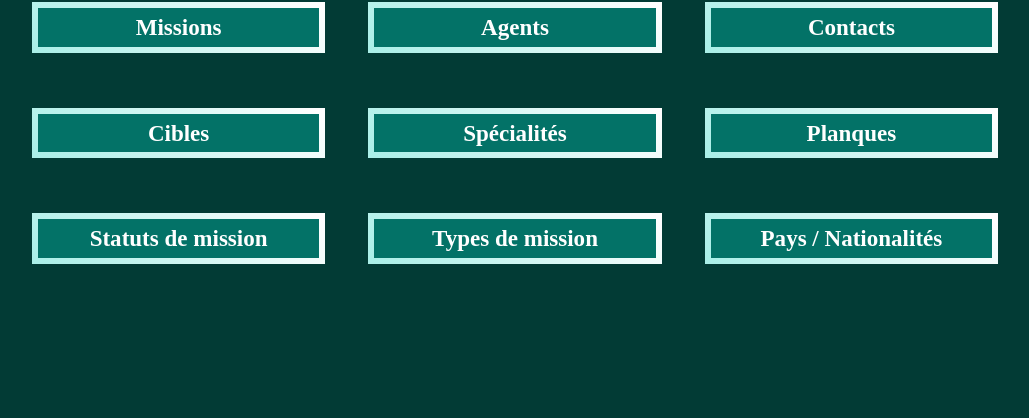
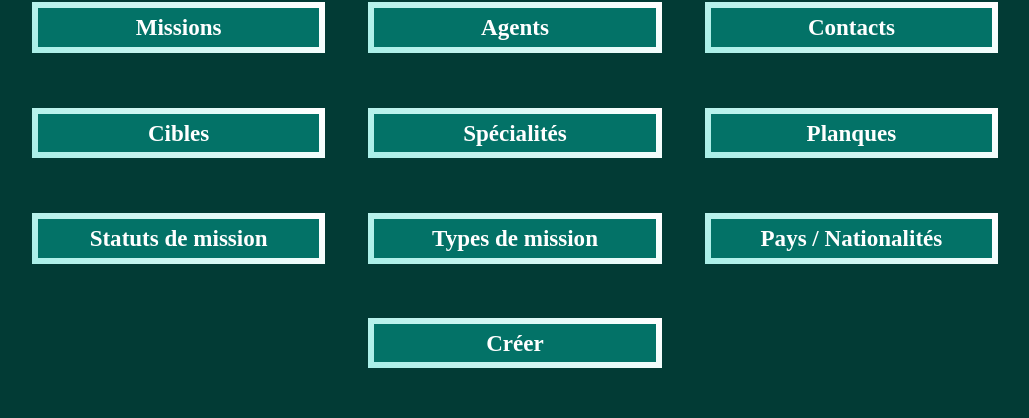
Before and after one commit to Faizh33/KGB-app, a PHP site: page /dashboardEdit.php in a window 1280 px wide. Shown: the part 281-699 px from the top of the page, without its empty margins (125-1154 px from the left). Run offline with PHP 8.4, Linux system fonts and the light colour scheme; the visitor is signed in with stand-in values (Sample User, id 1); some web fonts are replaced.

Commit message:
add class attributes

```diff
--- a/app/views/dashboardEdit.php
+++ b/app/views/dashboardEdit.php
@@ -27,22 +27,22 @@
         <table class="dashboardTable">
             <tr>
                 <td>
-                    <div class="dashboardButton">
-                        <a href="edit-table/editMissionTable.php" class="dashboardButtonLink">
+                    <div class="dashboardButton datasButton dashboardButtonEdit">
+                        <a href="edit-table/editMissionTable.php" class="dashboardButtonLink datasButtonLink">
                             Missions
                         </a>
                     </div>
                 </td>
                 <td>
-                    <div class="dashboardButton">
-                        <a href="edit-table/editAgentTable.php" class="dashboardButtonLink">
+                    <div class="dashboardButton datasButton dashboardButtonEdit">
+                        <a href="edit-table/editAgentTable.php" class="dashboardButtonLink datasButtonLink">
                             Agents
                         </a>
                     </div>
                 </td>
                 <td>
-                    <div class="dashboardButton">
-                        <a href="edit-table/editContactTable.php" class="dashboardButtonLink">
+                    <div class="dashboardButton datasButton dashboardButtonEdit">
+                        <a href="edit-table/editContactTable.php" class="dashboardButtonLink datasButtonLink">
                             Contacts
                         </a>
                     </div>
@@ -50,22 +50,22 @@
             </tr>
             <tr>
                 <td>
-                    <div class="dashboardButton">
-                        <a href="edit-table/editTargetTable.php" class="dashboardButtonLink">
+                    <div class="dashboardButton datasButton dashboardButtonEdit">
+                        <a href="edit-table/editTargetTable.php" class="dashboardButtonLink datasButtonLink">
                             Cibles
                         </a>
                     </div>
                 </td>
                 <td>
-                    <div class="dashboardButton">
-                        <a href="edit-table/editSpecialityTable.php" class="dashboardButtonLink">
+                    <div class="dashboardButton datasButton dashboardButtonEdit">
+                        <a href="edit-table/editSpecialityTable.php" class="dashboardButtonLink datasButtonLink">
                             Spécialités
                         </a>
                     </div>
                 </td>
                 <td>
-                    <div class="dashboardButton">
-                        <a href="edit-table/editSafeHouseTable.php" class="dashboardButtonLink">
+                    <div class="dashboardButton datasButton dashboardButtonEdit">
+                        <a href="edit-table/editSafeHouseTable.php" class="dashboardButtonLink datasButtonLink">
                             Planques
                         </a>
                     </div>
@@ -73,22 +73,22 @@
             </tr>
             <tr>
                 <td>
-                    <div class="dashboardButton">
-                        <a href="edit-table/editStatusTable.php" class="dashboardButtonLink">
+                    <div class="dashboardButton datasButton dashboardButtonEdit">
+                        <a href="edit-table/editStatusTable.php" class="dashboardButtonLink datasButtonLink">
                             Statuts de mission
                         </a>
                     </div>
                 </td>
                 <td>
-                    <div class="dashboardButton">
-                        <a href="edit-table/editTypeTable.php" class="dashboardButtonLink">
+                    <div class="dashboardButton datasButton dashboardButtonEdit">
+                        <a href="edit-table/editTypeTable.php" class="dashboardButtonLink datasButtonLink">
                             Types de mission
                         </a>
                     </div>
                 </td>
                 <td>
-                    <div class="dashboardButton">
-                        <a href="edit-table/editCountryNationalityTable.php" class="dashboardButtonLink">
+                    <div class="dashboardButton datasButton dashboardButtonEdit">
+                        <a href="edit-table/editCountryNationalityTable.php" class="dashboardButtonLink datasButtonLink">
                             Pays / Nationalités
                         </a>
                     </div>
@@ -96,6 +96,9 @@
             </tr>
         </table>
     </div>
+    <div class="dashBoardButton createButton dashboardButtonEdit">
+        <a href="dashboardCreate.php" class="dashboardButtonLink createButtonLink">Créer</a>
+    </div>
     <?php endif; ?>
 </body>
 </html>
```
Also changed, not shown: app/views/dashboardCreate.php (+37 -24 lines).
